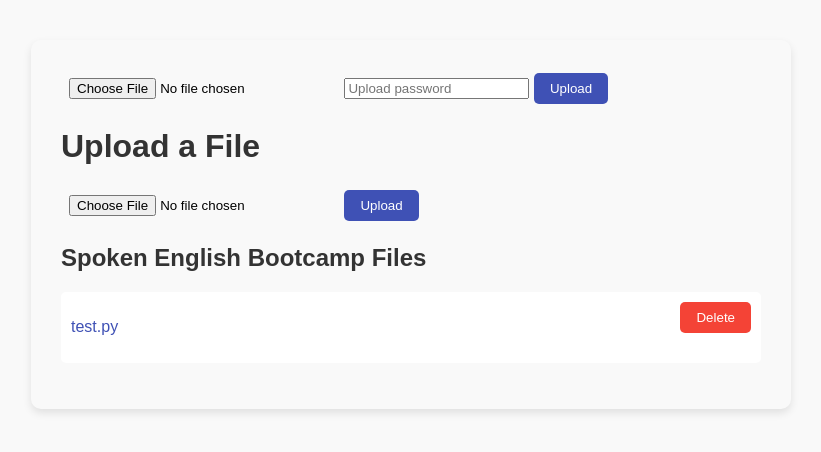
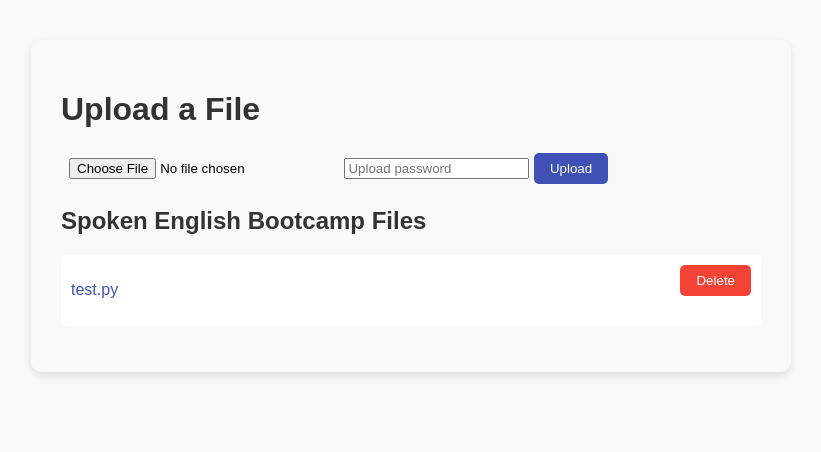
Before and after one commit to steveyangsiyuan/File-update, a Flask app: page / in a window 1280 px wide. Shown: the top 452 px of the page, without its empty margins (229-1050 px from the left). Run offline with Flask 3, Linux system fonts and the light colour scheme.

Commit message:
update upload

```diff
--- a/templates/index.html
+++ b/templates/index.html
@@ -8,6 +8,7 @@
     />
   </head>
   <body>
+    <h1>Upload a File</h1>
     <form action="/upload" method="post" enctype="multipart/form-data">
       <input type="file" name="file" required />
       <input
@@ -16,11 +17,6 @@
         placeholder="Upload password"
         required
       />
-      <input type="submit" value="Upload" />
-    </form>
-    <h1>Upload a File</h1>
-    <form action="/upload" method="post" enctype="multipart/form-data">
-      <input type="file" name="file" />
       <input type="submit" value="Upload" />
     </form>
     <h2>Spoken English Bootcamp Files</h2>
```
